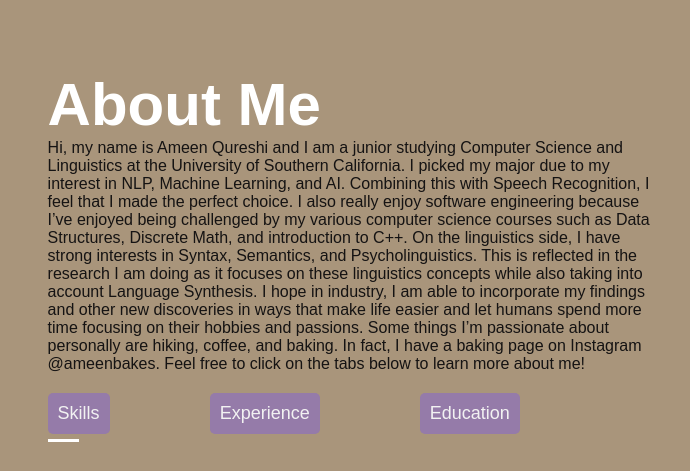
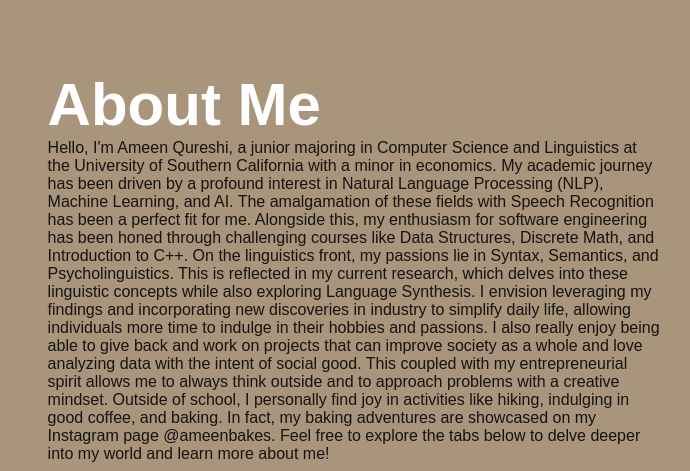
Before and after one commit to Ayqureshi/Ayqureshi.github.io, a plain HTML site: page index.html in a window 1280 px wide. Shown: the part 820-1291 px from the top of the page, 490-1180 px from the left. Drawn offline with Linux system fonts and the light colour scheme.

Commit message:
updated index

```diff
--- a/index.html
+++ b/index.html
@@ -39,7 +39,15 @@
             </div>
             <div class="about-col-2">
                 <h1 class="sub-title">About Me</h1>
-                <p>Hi, my name is Ameen Qureshi and I am a junior studying Computer Science and Linguistics at the University of Southern California. I picked my major due to my interest in NLP, Machine Learning, and AI. Combining this with Speech Recognition, I feel that I made the perfect choice. I also really enjoy software engineering because I’ve enjoyed being challenged by my various computer science courses such as Data Structures, Discrete Math, and introduction to C++. On the linguistics side, I have strong interests in Syntax, Semantics, and Psycholinguistics. This is reflected in the research I am doing as it focuses on these linguistics concepts while also taking into account Language Synthesis. I hope in industry, I am able to incorporate my findings and other new discoveries in ways that make life easier and let humans spend more time focusing on their hobbies and passions. Some things I’m passionate about personally are hiking, coffee, and baking. In fact, I have a baking page on Instagram @ameenbakes. Feel free to click on the tabs below to learn more about me!</p>
+                <p>
+
+
+                    Hello, I'm Ameen Qureshi, a junior majoring in Computer Science and Linguistics at the University of Southern California with a minor in economics. My academic journey has been driven by a profound interest in Natural Language Processing (NLP), Machine Learning, and AI. The amalgamation of these fields with Speech Recognition has been a perfect fit for me. Alongside this, my enthusiasm for software engineering has been honed through challenging courses like Data Structures, Discrete Math, and Introduction to C++. On the linguistics front, my passions lie in Syntax, Semantics, and Psycholinguistics. This is reflected in my current research, which delves into these linguistic concepts while also exploring Language Synthesis. I envision leveraging my findings and incorporating new discoveries in industry to simplify daily life, allowing individuals more time to indulge in their hobbies and passions. I also really enjoy being able to give back and work on projects that can improve society as a whole and love analyzing data with the intent of social good. This coupled with my entrepreneurial spirit allows me to always think outside and to approach problems with a creative mindset. Outside of school, I personally find joy in activities like hiking, indulging in good coffee, and baking. In fact, my baking adventures are showcased on my Instagram page @ameenbakes. Feel free to explore the tabs below to delve deeper into my world and learn more about me!
+
+
+
+
+                    </p>
 
                 <div class="tabs">
                     <p data-tab-target="#skills" class="active tab-links">Skills</p>
```
